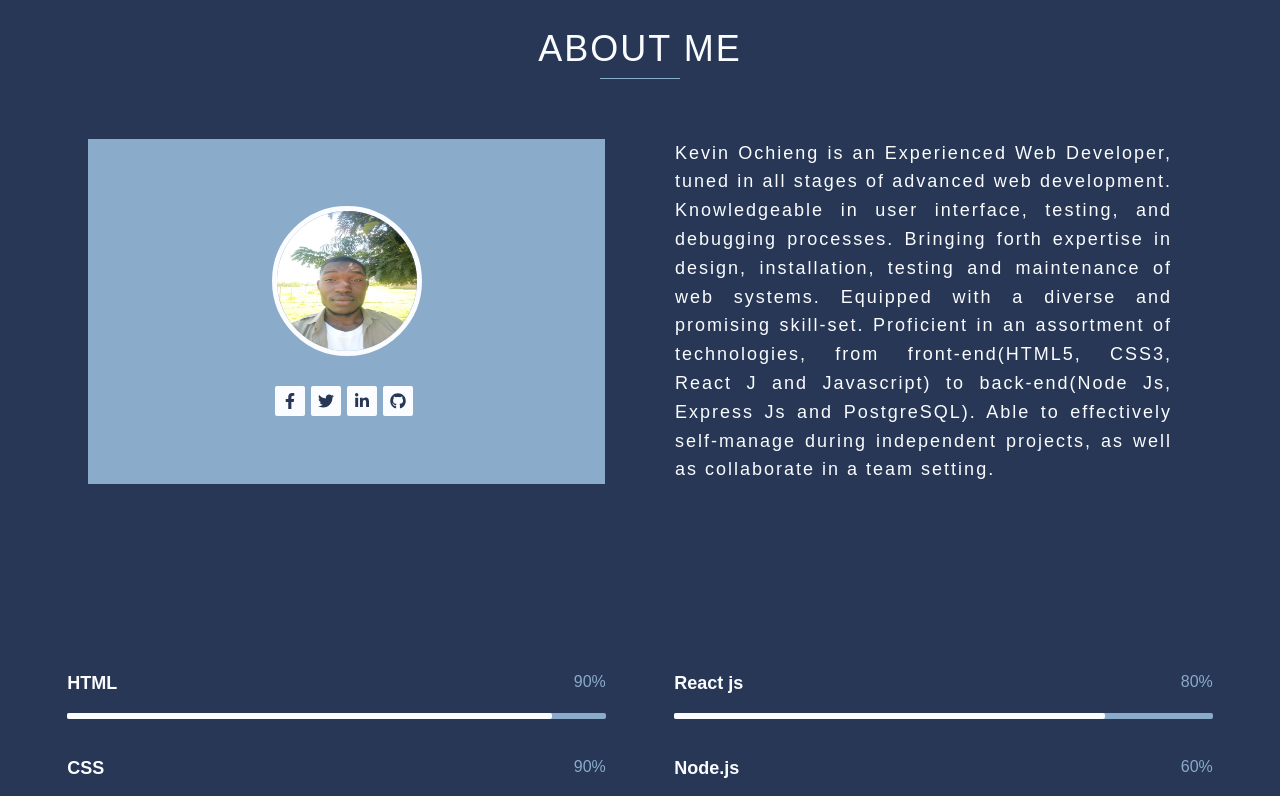
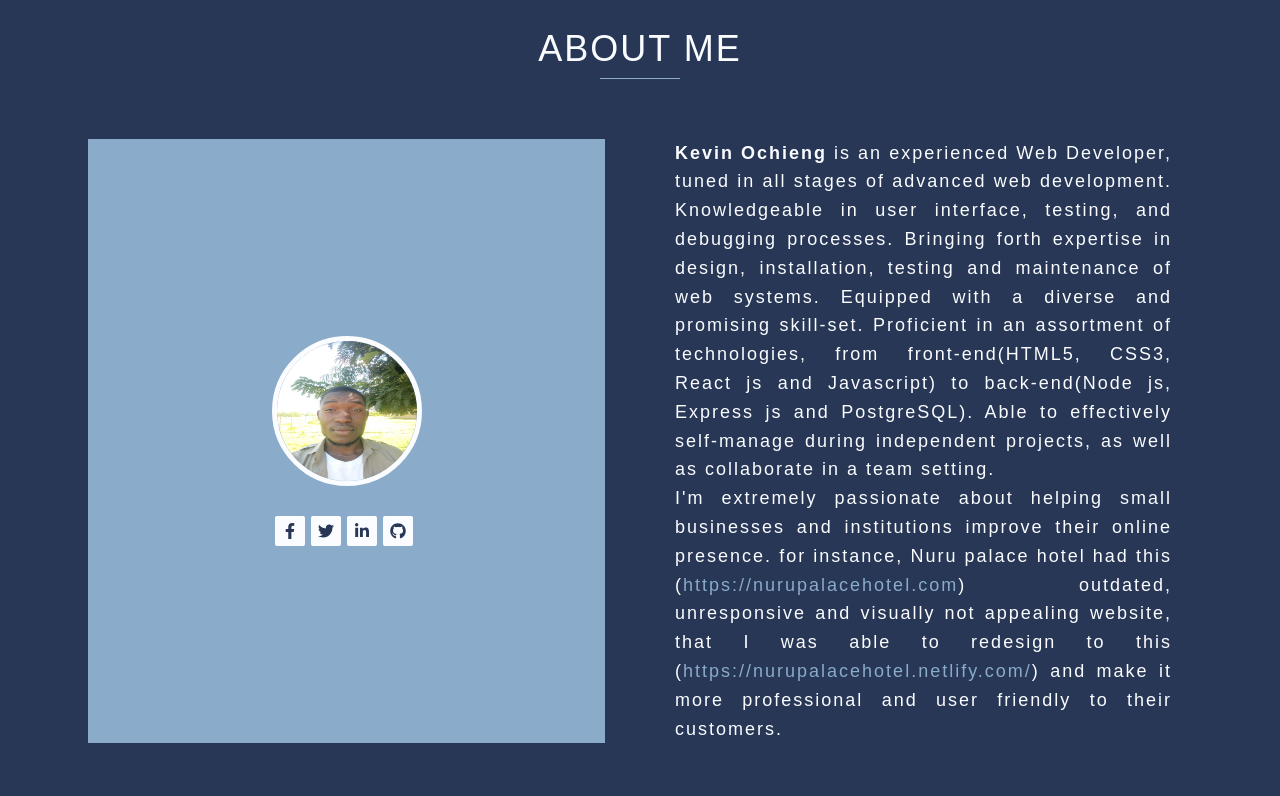
Before and after one commit to KEVIN573/ko-portfolio-app, a React (Create React App) app: page / in a window 1280 px wide. Shown: the part 920-1716 px from the top of the page. Built offline with nearby package versions, Linux system fonts and the light colour scheme.

Commit message:
added the about text

```diff
--- a/src/components/About/About.css
+++ b/src/components/About/About.css
@@ -12,7 +12,6 @@
   grid-template-columns: repeat(auto-fit, minmax(300px, 1fr));
   grid-row-gap: 2.5rem;
   grid-column-gap: 30px;
-
 }
 
 .about-img {
@@ -25,18 +24,18 @@
   margin: 0 20px;
 }
 
-.about-container .social-links a:before {
+/* .about-container .social-links a:before {
   position: absolute;
-  content: "";
+  content: '';
   top: 0px;
   height: 100%;
   left: -50%;
   width: 0%;
-  background-color: #273755;
+  background-color: yellow;
   transform: skew(50deg);
-  transition-duration: .6s;
+  transition-duration: 0.6s;
   z-index: 1;
-}
+} */
 
 .about-img img {
   height: 150px;
@@ -44,7 +43,6 @@
   border-radius: 50%;
   border: 5px solid #fafcff;
   margin-bottom: 30px;
-
 }
 
 .about-section .about-text {
@@ -63,22 +61,19 @@
   margin: 0 1.25rem;
 }
 
-
 .about-section .about-text p {
   color: #fafcff;
   font-size: 1.125rem;
   letter-spacing: 2px;
   text-align: justify;
-
 }
 
-.about-section p a {
+.about-section .about-text-center > p > a {
   color: #8aabca;
   text-decoration: none;
 }
 
 @media screen and (min-width: 576px) {
-
   .about-section {
     padding: 5rem 3rem;
   }
@@ -90,19 +85,16 @@
   .about-img {
     margin-left: 40px;
   }
-
 }
 
 @media screen and (min-width: 992px) {
   .about-section .about-text {
     /* margin-right: 30px; */
-
   }
 
   .about-section {
     padding: 5rem 3rem;
   }
-
 }
 
 /* ====================
--- a/src/components/About/About.jsx
+++ b/src/components/About/About.jsx
@@ -18,15 +18,31 @@ const About = () => {
         <div className='about-text'>
           <div className='about-text-center'>
             <p>
-              Kevin Ochieng is an Experienced Web Developer, tuned in all stages
-              of advanced web development. Knowledgeable in user interface,
-              testing, and debugging processes. Bringing forth expertise in
-              design, installation, testing and maintenance of web systems.
-              Equipped with a diverse and promising skill-set. Proficient in an
-              assortment of technologies, from front-end(HTML5, CSS3, React J
-              and Javascript) to back-end(Node Js, Express Js and PostgreSQL).
-              Able to effectively self-manage during independent projects, as
-              well as collaborate in a team setting.
+              <strong>Kevin Ochieng</strong> is an experienced Web Developer,
+              tuned in all stages of advanced web development. Knowledgeable in
+              user interface, testing, and debugging processes. Bringing forth
+              expertise in design, installation, testing and maintenance of web
+              systems. Equipped with a diverse and promising skill-set.
+              Proficient in an assortment of technologies, from front-end(HTML5,
+              CSS3, React js and Javascript) to back-end(Node js, Express js and
+              PostgreSQL). Able to effectively self-manage during independent
+              projects, as well as collaborate in a team setting.
+            </p>
+
+            <p>
+              I'm extremely passionate about helping small businesses and
+              institutions improve their online presence. for instance, Nuru
+              palace hotel had this (
+              <a href='https://nurupalacehotel.com'>
+                https://nurupalacehotel.com
+              </a>
+              ) outdated, unresponsive and visually not appealing website, that
+              I was able to redesign to this (
+              <a href='https://nurupalacehotel.netlify.com/'>
+                https://nurupalacehotel.netlify.com/
+              </a>
+              ) and make it more professional and user friendly to their
+              customers.
             </p>
           </div>
         </div>
--- a/src/index.css
+++ b/src/index.css
@@ -13,9 +13,10 @@ html {
   min-width: 100%;
   overflow-x: hidden;
   font-size: 16px;
-  font-family: 'Montserrat', sans-serif;
+  font-family: 'Playfair Display', sans-serif;
   line-height: 1.6;
   background: #fafcff;
+  letter-spacing: 2px;
 }
 
 /* .main-container {
```
Also changed, not shown: 1 other file (tests, documents, lock files or other folders).
